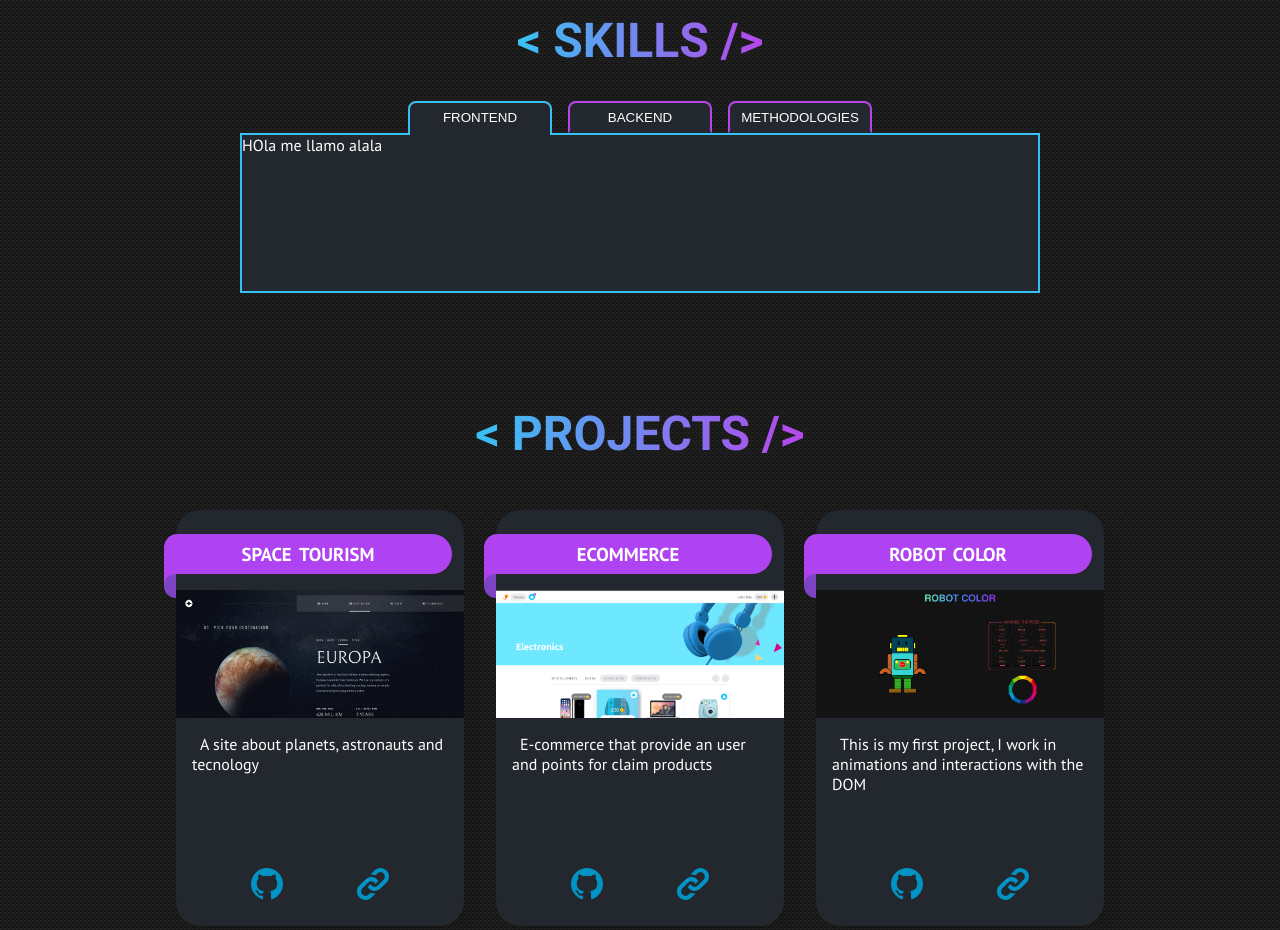
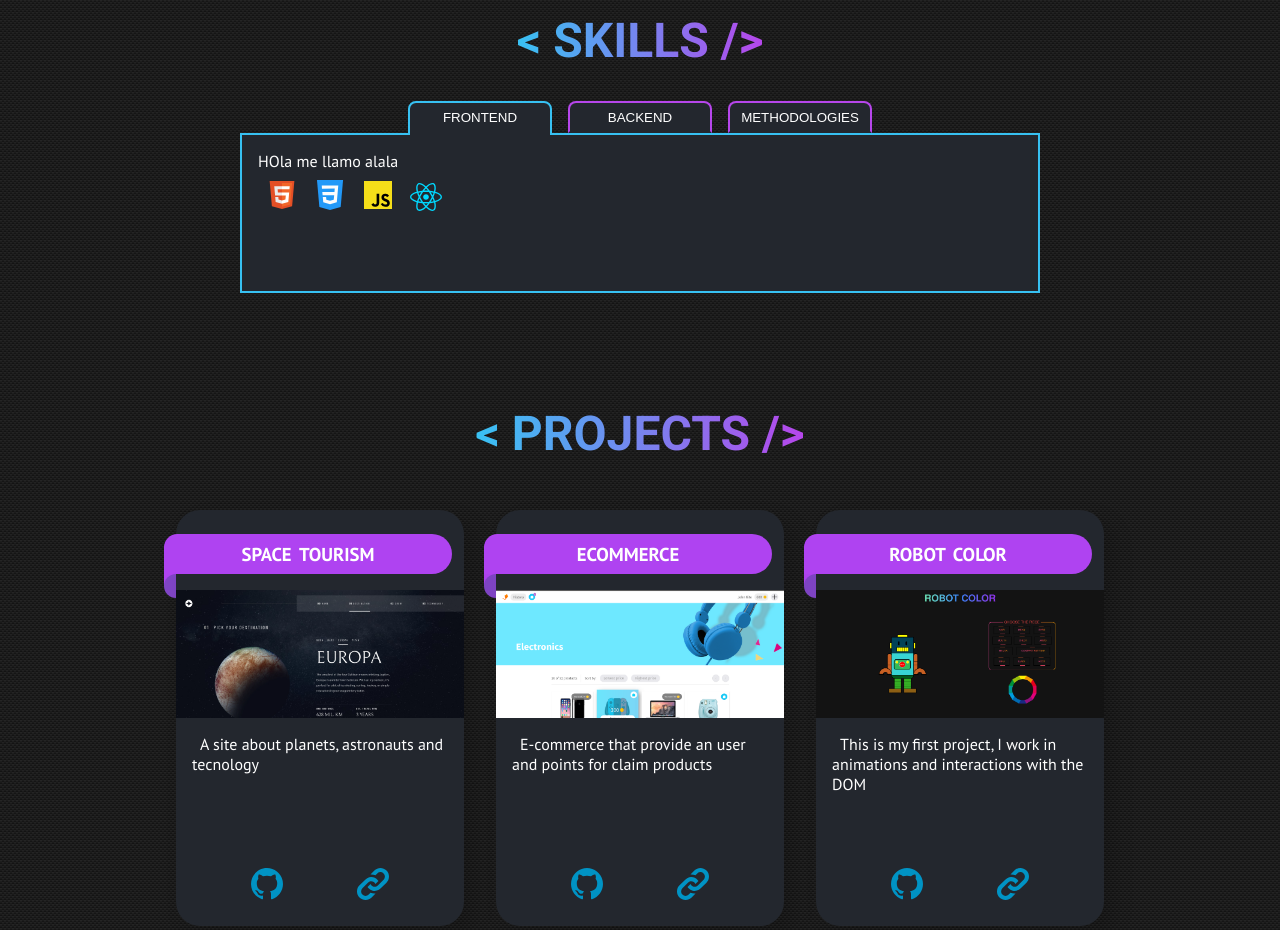
Before and after one commit to charly8888/portfolio, a React (Vite) app: page / in a window 1280 px wide. Shown: the part 900-1830 px from the top of the page. Built offline with nearby package versions, Linux system fonts and the light colour scheme.

Commit message:
adding skills 1.5

```diff
--- a/src/components/Skills/Skills.tsx
+++ b/src/components/Skills/Skills.tsx
@@ -1,7 +1,8 @@
 import css from './skills.module.scss'
-import { useState } from 'react'
+import { FC, useState } from 'react'
 import { dataSkills } from './data'
-export const Skills = () => {
+
+export const Skills: FC = () => {
   const [skill, setSkill] = useState(dataSkills[0])
 
   const { description } = skill
@@ -34,9 +35,12 @@ export const Skills = () => {
           Methodologies
         </button>
       </nav>
-      <main className={css.content}>
+      <div className={css.content}>
         <p>{description}</p>
-      </main>
+        {skill.img.map((url) => (
+          <img src={url} className={css.imgIcon}/>
+        ))}
+      </div>
     </section>
   )
 }
--- a/src/components/Skills/data.ts
+++ b/src/components/Skills/data.ts
@@ -2,15 +2,24 @@ type skills = Array<skill>
 
 interface skill {
   description: string
+  img: Array<string>
 }
 export const dataSkills: skills = [
   {
     description: 'HOla me llamo alala',
+    img: [
+      '/public/icons/html.svg',
+      '/public/icons/css.svg',
+      '/public/icons/js.svg',
+      '/public/icons/react.svg',
+    ],
   },
   {
     description: 'descripcion',
+    img: ['/public/icons/nodejs.svg', '/public/icons/mongo.svg'],
   },
   {
     description: 'metodologias',
+    img: ['/public/icons/scrum.svg'],
   },
 ]
--- a/src/components/Skills/skills.module.scss
+++ b/src/components/Skills/skills.module.scss
@@ -28,6 +28,7 @@
   border: 2px solid #37c1f2;
   height: 10rem;
   background-color: #23272e;
+  padding: 1rem;
 }
 .buttonActive{
   border: 2px solid #37c1f2 ;
@@ -41,3 +42,7 @@
     background-color: inherit;
   }
 }
+.imgIcon{
+  width: 2rem;
+  margin: .5rem;
+}
```
Also changed, not shown: public/icons/scrum.svg (added).
